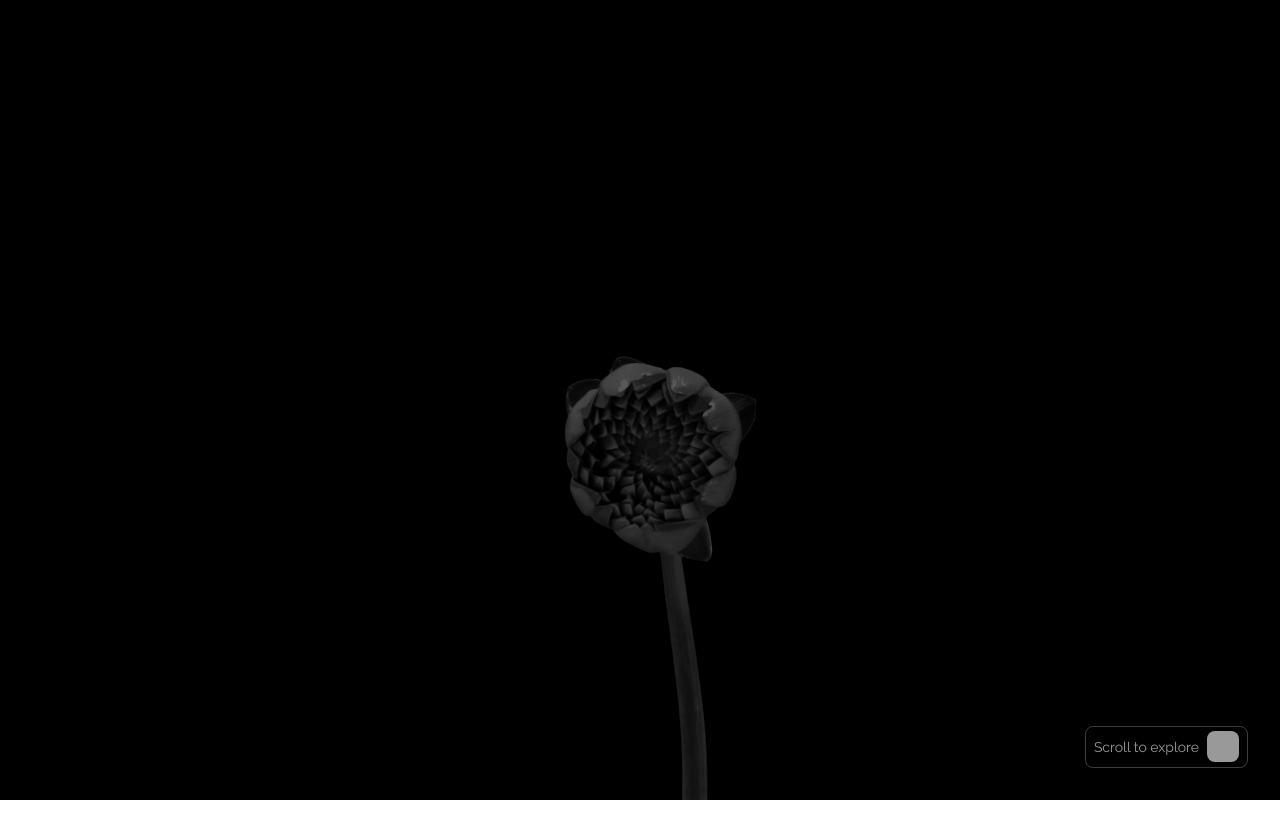
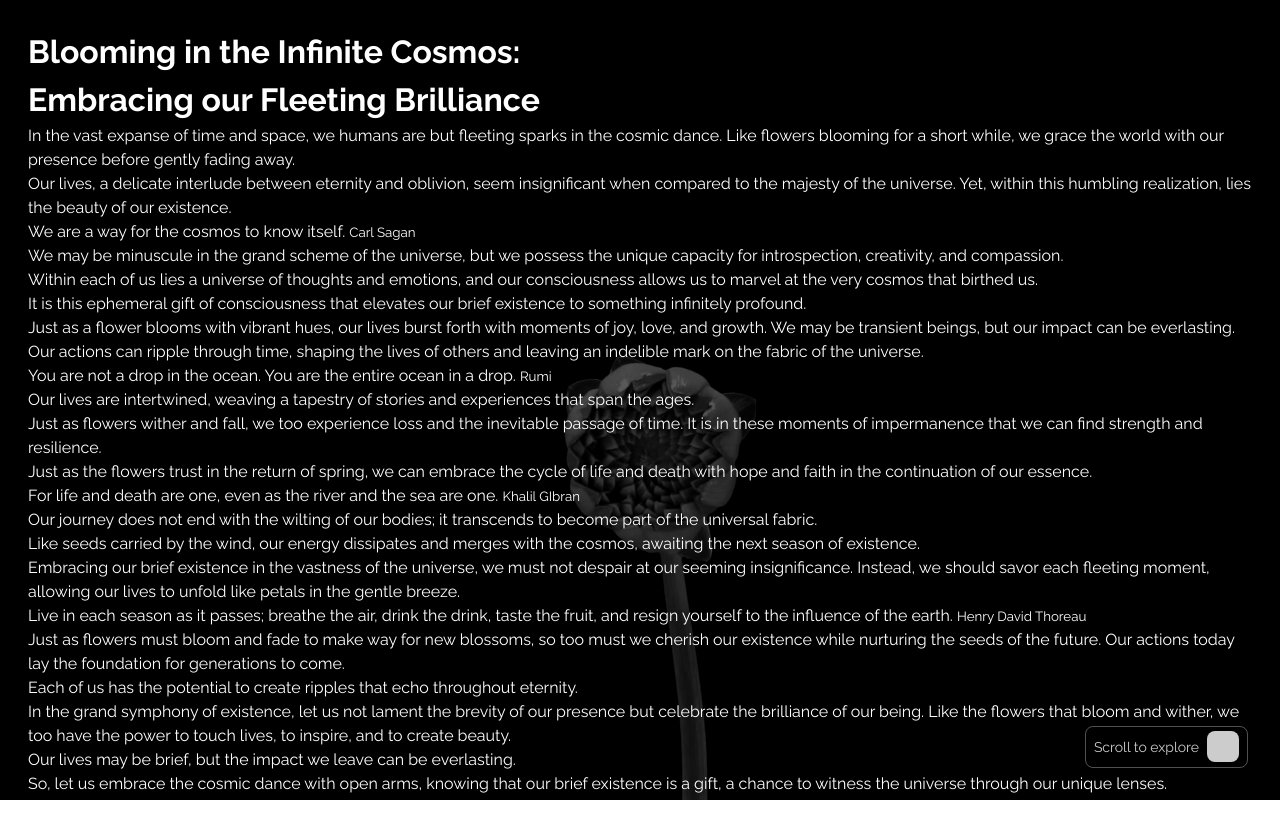
Before and after one commit to BernardoRamalhete/flower-blooming, a Nuxt app: page / in a window 1280 px wide. Shown: the top 838 px of the page. Built offline with nearby package versions, Linux system fonts and the light colour scheme.

Commit message:
:speech_balloon: Add text

```diff
--- a/pages/index.vue
+++ b/pages/index.vue
@@ -5,6 +5,119 @@
                 <img class="image" :src="`/images/${currentImage}`" alt=""/>
             </figure>
         </div>
+
+        <main class="text-wrapper">
+            <h1>
+                Blooming in the Infinite Cosmos: <br/>
+                Embracing our Fleeting Brilliance
+            </h1>
+
+            <p>
+                In the vast expanse of time and space, we humans are but fleeting sparks in the cosmic dance. Like flowers blooming for a short while, we grace the world with our presence before gently fading away.
+            </p>
+
+            <p>
+                Our lives, a delicate interlude between eternity and oblivion, seem insignificant when compared to the majesty of the universe. Yet, within this humbling realization, lies the beauty of our existence.
+            </p>
+
+            <p>
+                We are a way for the cosmos to know itself.
+                <small>Carl Sagan</small>
+            </p>
+
+            <p>
+                We may be minuscule in the grand scheme of the universe, but we possess the unique capacity for introspection, creativity, and compassion.
+            </p>
+
+            <p>
+                Within each of us lies a universe of thoughts and emotions, and our consciousness allows us to marvel at the very cosmos that birthed us.
+            </p>
+
+            <p>
+                It is this ephemeral gift of consciousness that elevates our brief existence to something infinitely profound.
+            </p>
+
+            <p>
+                Just as a flower blooms with vibrant hues, our lives burst forth with moments of joy, love, and growth. We may be transient beings, but our impact can be everlasting.
+            </p>
+
+            <p>
+                Our actions can ripple through time, shaping the lives of others and leaving an indelible mark on the fabric of the universe.
+            </p>
+
+            <p>
+                You are not a drop in the ocean. You are the entire ocean in a drop.
+                <small>
+                    Rumi
+                </small>
+            </p>
+
+            <p>
+                Our lives are intertwined, weaving a tapestry of stories and experiences that span the ages.
+            </p>
+
+            <p>
+                Just as flowers wither and fall, we too experience loss and the inevitable passage of time. It is in these moments of impermanence that we can find strength and resilience.
+            </p>
+
+            <p>
+                Just as the flowers trust in the return of spring, we can embrace the cycle of life and death with hope and faith in the continuation of our essence.
+            </p>
+
+            <p>
+                For life and death are one, even as the river and the sea are one.
+                <small>
+                    Khalil GIbran
+                </small>
+            </p>
+
+            <p>
+                Our journey does not end with the wilting of our bodies; it transcends to become part of the universal fabric.
+            </p>
+
+            <p>
+                Like seeds carried by the wind, our energy dissipates and merges with the cosmos, awaiting the next season of existence.
+            </p>
+
+            <p>
+                Embracing our brief existence in the vastness of the universe, we must not despair at our seeming insignificance. Instead, we should savor each fleeting moment, allowing our lives to unfold like petals in the gentle breeze.
+            </p>
+
+            <p>
+                Live in each season as it passes; breathe the air, drink the drink, taste the fruit, and resign yourself to the influence of the earth.
+                <small>
+                    Henry David Thoreau
+                </small>
+            </p>
+
+            <p>
+                Just as flowers must bloom and fade to make way for new blossoms, so too must we cherish our existence while nurturing the seeds of the future. Our actions today lay the foundation for generations to come.
+            </p>
+
+            <p>
+                Each of us has the potential to create ripples that echo throughout eternity.
+            </p>
+
+            <p>
+                In the grand symphony of existence, let us not lament the brevity of our presence but celebrate the brilliance of our being. Like the flowers that bloom and wither, we too have the power to touch lives, to inspire, and to create beauty.
+            </p>
+
+            <p>
+                Our lives may be brief, but the impact we leave can be everlasting.
+            </p>
+
+            <p>
+                So, let us embrace the cosmic dance with open arms, knowing that our brief existence is a gift, a chance to witness the universe through our unique lenses.
+            </p>
+
+            <p>
+                We may be small in the face of the infinite, but our spirits can soar to heights unknown.
+            </p>
+
+            <p>
+                Like flowers reborn with each season, our legacy will live on, intertwined with the universe, forever blooming in the eternal garden of time.
+            </p>
+        </main>
 
         <div class="bottom-info">
             <span class="bottom-text">{{ hasStartScrolling ? 'Read time 2 min' : 'Scroll to explore' }}</span>
@@ -97,6 +210,13 @@ function updateBackgroundImage() {
         }
     }
 
+    .text-wrapper {
+        padding: 28px;
+        position: relative;
+        color: $pure_white;
+        z-index: 2;
+    }
+
     .bottom-info {
         position: fixed;
         bottom: 32px;
@@ -105,7 +225,7 @@ function updateBackgroundImage() {
         padding: 8px;
         border-radius: 8px;
         border: 1px solid rgba($pure_white, 0.4);
-        opacity: 0.6;
+        opacity: 0.8;
 
         .bottom-text {
             font-size: 14px;
```
